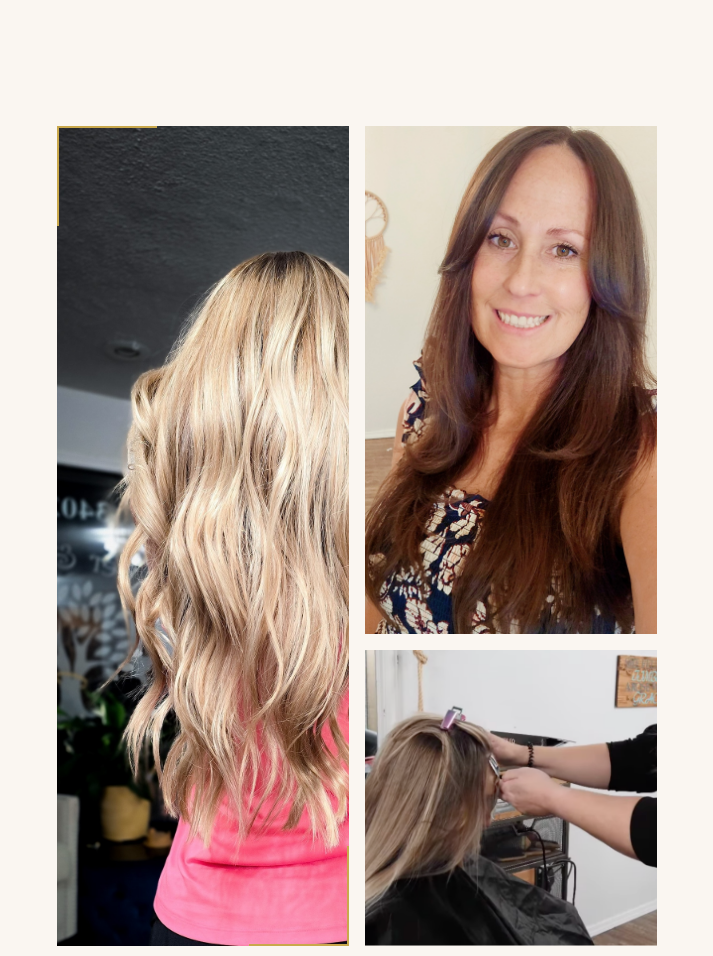
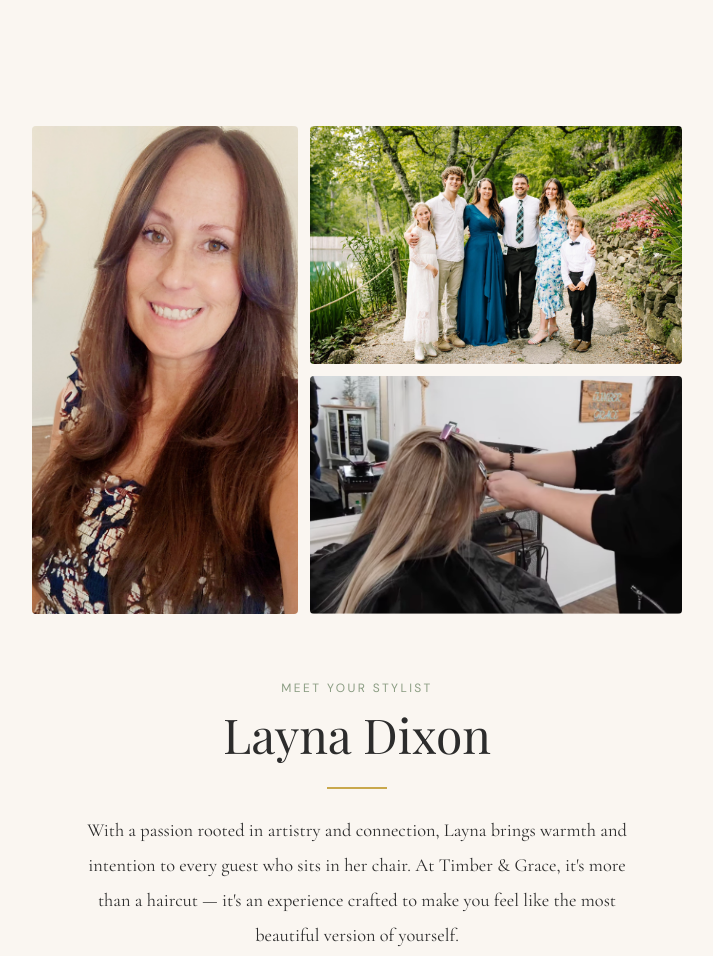
Before and after one commit to ShawnDixon58/timber-and-grace, a plain HTML site: page index.html in a window 1280 px wide. Shown: the part 802-1758 px from the top of the page, without its empty margins (283-996 px from the left). Drawn offline with nearby package versions, Linux system fonts and the light colour scheme; grey boxes are pictures that could not be loaded; a web font is replaced by a local one.

Commit message:
About section: swap hairPic for Dixon family photo, rearrange collage

```diff
--- a/index.html
+++ b/index.html
@@ -60,20 +60,20 @@
       <div class="reveal" style="display:grid;grid-template-columns:1fr;gap:4rem;align-items:center;">
 
         <!-- Photo side -->
-        <div style="display:grid;grid-template-columns:1fr 1fr;gap:1rem;max-width:600px;margin:0 auto;">
-          <div class="about-img-wrapper" style="grid-row:span 2;">
-            <img src="assets/hairPic.jpg"
+        <div style="display:grid;grid-template-columns:1fr 1.4fr;grid-template-rows:1fr 1fr;gap:0.75rem;max-width:650px;margin:0 auto;aspect-ratio:4/3;">
+          <div style="grid-row:span 2;overflow:hidden;border-radius:4px;">
+            <img src="assets/laynanew.jpg"
                  alt="Layna Dixon, stylist at Timber & Grace"
                  style="width:100%;height:100%;object-fit:cover;">
           </div>
-          <div style="overflow:hidden;">
-            <img src="assets/laynanew.jpg"
-                 alt="Hair styling detail"
+          <div style="overflow:hidden;border-radius:4px;">
+            <img src="assets/dixonfam.jpg"
+                 alt="The Dixon family"
                  style="width:100%;height:100%;object-fit:cover;">
           </div>
-          <div style="overflow:hidden;">
+          <div style="overflow:hidden;border-radius:4px;">
             <img src="assets/work.png"
-                 alt="Salon atmosphere"
+                 alt="Layna styling a client's hair at Timber & Grace"
                  style="width:100%;height:100%;object-fit:cover;">
           </div>
         </div>
```
Also changed, not shown: assets/dixonfam.jpg (added).
